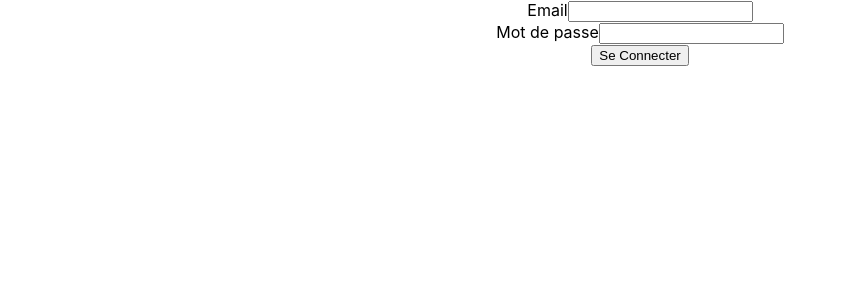
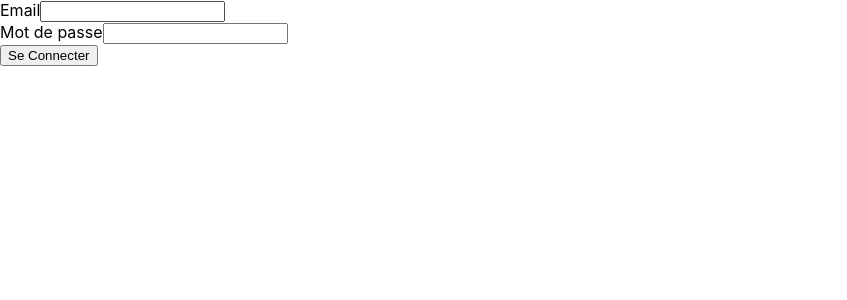
Before and after one commit to merlo-florian/Eredux-front, a React (Create React App) app: page / in a window 1280 px wide. Shown: the top 300 px of the page, without its empty margins (0-847 px from the left). Built offline with nearby package versions, Linux system fonts and the light colour scheme.

Commit message:
login ok mais pas safe

```diff
--- a/src/App.js
+++ b/src/App.js
@@ -1,11 +1,13 @@
 import React from 'react';
+import { Route, Routes } from 'react-router-dom';
 import './App.css';
+import HomePage from './components/HomePage';
 import LoginForm from './components/LoginForm';
 
 function App() {
   return (
     <div className="App">
-      <LoginForm />
+      <button>Se Connecter</button>
     </div>
   );
 }
--- a/src/components/HomePage.js
+++ b/src/components/HomePage.js
@@ -1,10 +1,23 @@
-import React from "react";
+import { React, useEffect, useState } from "react";
+import { Navigate } from "react-router-dom";
 
 const HomePage = () => {
-    return (
-        <div>
-            <p>Bienvenue</p>
-        </div>
-    );
+    /*const [authenticated, setauthenticated] = useState(null);
+    useEffect(() => {
+        const loggedInUser = localStorage.getItem("authenticated");
+        if (loggedInUser) {
+            setauthenticated(loggedInUser);
+        }
+    }, []);
+
+    if (!authenticated) {
+        return <Navigate replace to="/" />;
+    } else {*/
+        return (
+            <div>
+                <p>Bienvenue</p>
+            </div>
+        );
+    //}
 };
 export default HomePage;
--- a/src/components/LoginForm.js
+++ b/src/components/LoginForm.js
@@ -3,8 +3,11 @@ import { Formik, Form, Field } from 'formik';
 import * as Yup from 'yup';
 import FormikControl from './FormikControl';
 import axios from 'axios';
+import { useNavigate } from 'react-router-dom';
 
 function LoginForm() {
+    const navigate = useNavigate();
+
     const initialValues = {
         email: '',
         password: ''
@@ -23,15 +26,22 @@ function LoginForm() {
         let ext = splitAt[1].split('.')[1];
         axios.get('http://localhost:3000/api/get/user_by_email/' + name + '/' + domain + '/' + ext)
             .then(function (response) {
-                // handle success
                 console.log(response);
+                if (response.data.length > 0) {
+                    if (values.password == response.data[0].password) {
+                        navigate('/home');
+                    } else {
+                        alert('Identifiants incorrects');
+                    }
+                } else {
+                    alert('Identifiants incorrects');
+                }
             })
             .catch(function (error) {
-                // handle error
                 console.log(error);
             })
             .finally(function () {
-                // always executed
+
             });
     }
     return (
--- a/src/index.js
+++ b/src/index.js
@@ -3,11 +3,20 @@ import ReactDOM from 'react-dom/client';
 import './index.css';
 import App from './App';
 import reportWebVitals from './reportWebVitals';
+import { BrowserRouter, Route, Routes } from "react-router-dom";
+import LoginForm from "./components/LoginForm";
+import HomePage from "./components/HomePage";
 
 const root = ReactDOM.createRoot(document.getElementById('root'));
 root.render(
   <React.StrictMode>
-    <App />
+    <BrowserRouter>
+      <Routes>
+        <Route path='/app' element={<App />} />
+        <Route path="/" element={<LoginForm />} />
+        <Route path="/home" element={<HomePage />} />
+      </Routes>
+    </BrowserRouter>
   </React.StrictMode>
 );
 
```
